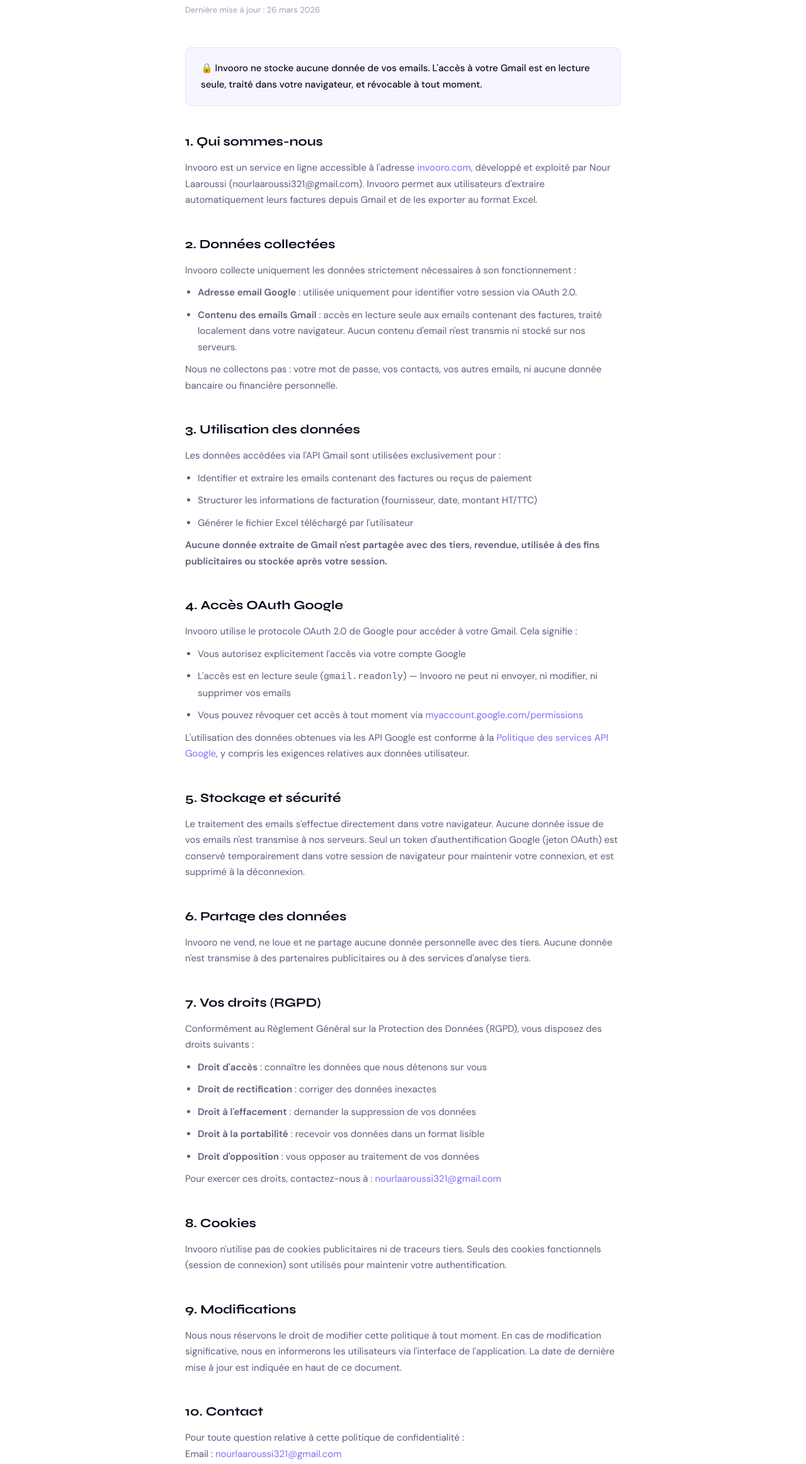
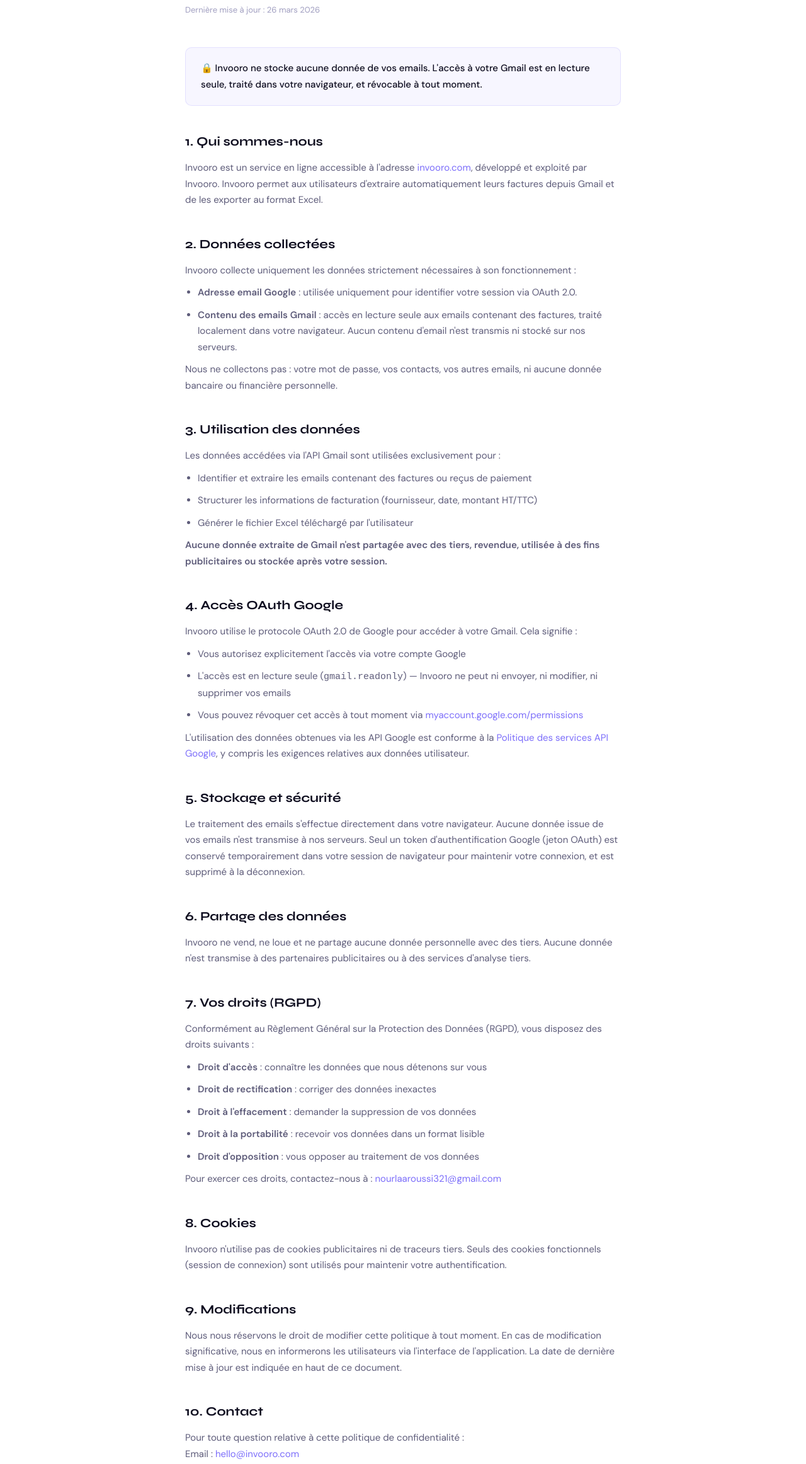
Before and after one commit to NOLI0/invooro, a website: page privacy.html in a window 1280 px wide. Shown: the part 236-2560 px from the top of the page at 63% size. Drawn offline with Linux system fonts and the light colour scheme.

Commit message:
Remove personal name from legal pages, use hello@invooro.com

```diff
--- a/privacy.html
+++ b/privacy.html
@@ -44,7 +44,7 @@
   </div>
 
   <h2>1. Qui sommes-nous</h2>
-  <p>Invooro est un service en ligne accessible à l'adresse <a href="https://invooro.com">invooro.com</a>, développé et exploité par Nour Laaroussi (nourlaaroussi321@gmail.com). Invooro permet aux utilisateurs d'extraire automatiquement leurs factures depuis Gmail et de les exporter au format Excel.</p>
+  <p>Invooro est un service en ligne accessible à l'adresse <a href="https://invooro.com">invooro.com</a>, développé et exploité par Invooro. Invooro permet aux utilisateurs d'extraire automatiquement leurs factures depuis Gmail et de les exporter au format Excel.</p>
 
   <h2>2. Données collectées</h2>
   <p>Invooro collecte uniquement les données strictement nécessaires à son fonctionnement :</p>
@@ -97,7 +97,7 @@
 
   <h2>10. Contact</h2>
   <p>Pour toute question relative à cette politique de confidentialité :<br>
-  Email : <a href="mailto:nourlaaroussi321@gmail.com">nourlaaroussi321@gmail.com</a><br>
+  Email : <a href="mailto:hello@invooro.com">hello@invooro.com</a><br>
   Site : <a href="https://invooro.com">invooro.com</a></p>
 </div>
 
```
Also changed, not shown: terms.html (+2 -2 lines).
